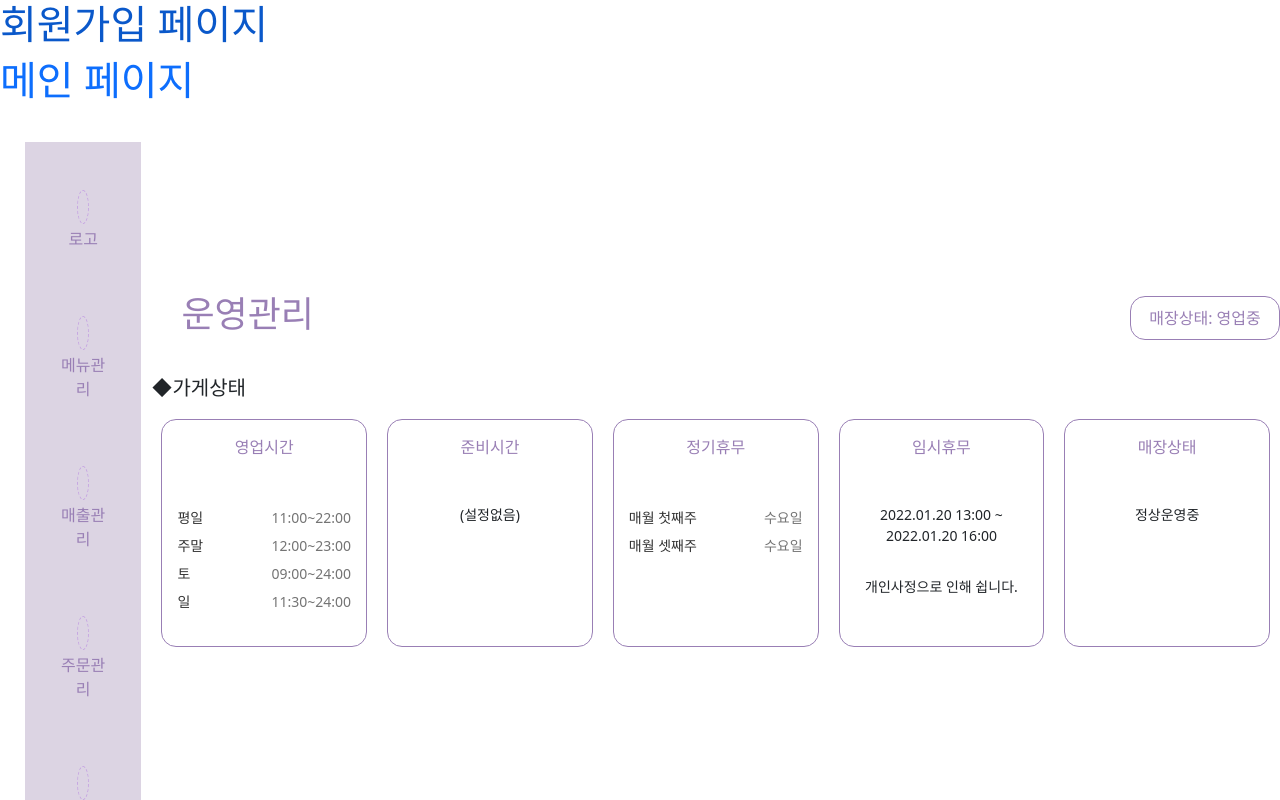
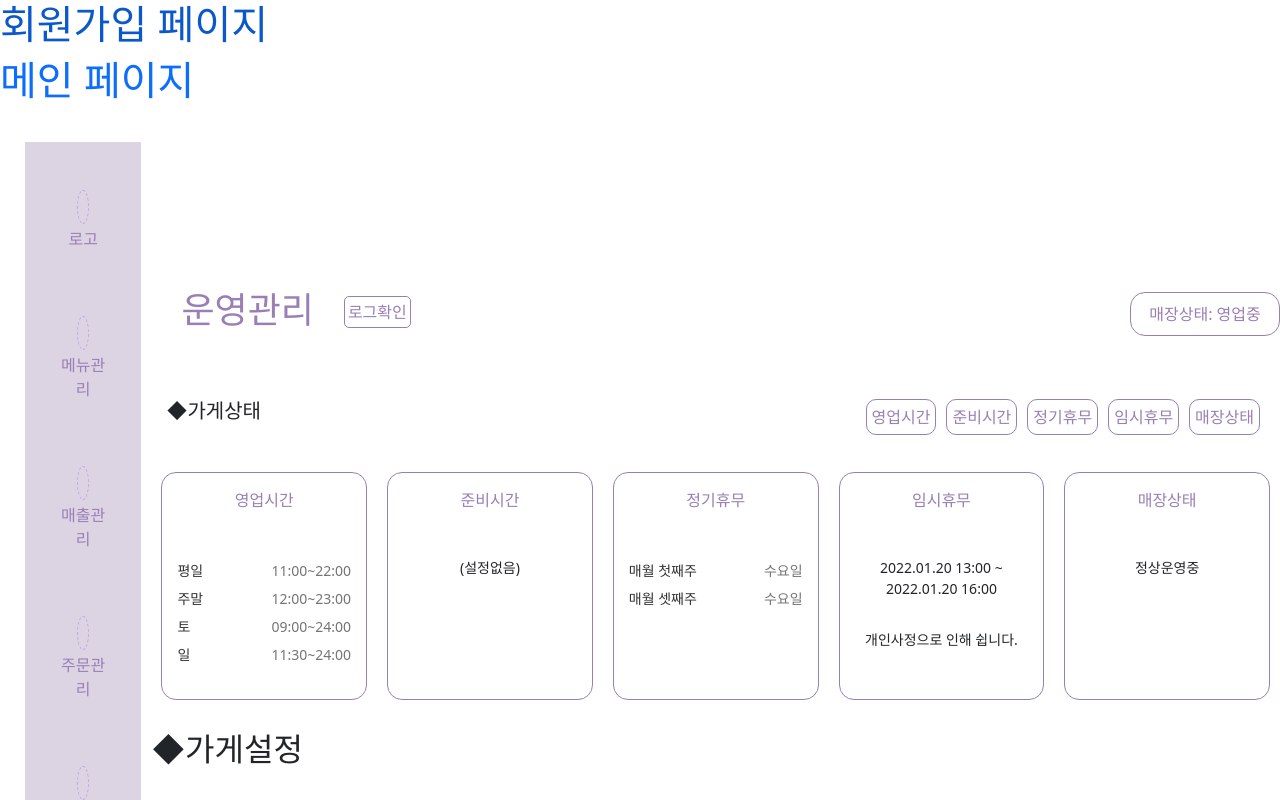
Before and after one commit to jgsjss/ding, a Vue app: page /operationmanagement in a window 1280 px wide. Shown: the top 800 px of the page. Built offline with nearby package versions, Linux system fonts and the light colour scheme; some icons are missing; what vue-sweetalert2 would draw is missing.

Commit message:
01.25 16:58
퇴근전 운영관리 작업

```diff
--- a/src/assets/css/OperationManagement/OperationManagement.css
+++ b/src/assets/css/OperationManagement/OperationManagement.css
@@ -16,9 +16,47 @@
     color:#997fb5;
     font-size:36px;
     padding:0 30px;
+    float:left;
+    line-height:0.8;
+}
+.logcheck_btn {
+  border:1px solid #997fb5;
+  border-radius:5px;
+  background:white;
+  color:#997fb5;
+  padding:3px;
 }
 .operation_text {
     font-size:20px;
+}
+
+/* 가게상태 */
+.shop_condition {
+  display:flex;
+  justify-content: space-between;
+  padding:30px 15px;
+}
+.oper_shop_btn {
+  border:1px solid #997fb5;
+  border-radius:10px;
+  background:white;
+  color:#997fb5;
+  margin:0 5px;
+  padding:5px;
+}
+
+.xi-help-o {
+  font-size:24px;
+  color:#997fb5;
+  border:none;
+  background:white;
+}
+.shop_condition_icon {
+  width:50%;
+}
+.shop_condition_list {
+  font-size:14px;
+  text-align: center;
 }
 .oper_all_wrap {
     display:flex;
--- /dev/null
+++ b/src/view/LogCheck.vue
@@ -0,0 +1,20 @@
+<template>
+<Navbar />
+  <div>
+      <h4>운영관리 내 로그확인</h4>
+  </div>
+</template>
+
+<script>
+import Navbar from '../components/Navbar.vue';
+// import axios from 'axios';
+export default {
+  components: {
+    Navbar,
+    },
+};
+</script>
+
+<style>
+@import '../assets/css/OperationManagement/LogCheck.css';
+</style>
--- a/src/view/OperationManagement.vue
+++ b/src/view/OperationManagement.vue
@@ -4,7 +4,10 @@
 
   <div class="oper_container">
     <div class="oper_wrap">
-    <h2 class="oper_text">운영관리</h2>
+      <div>
+      <h2 class="oper_text">운영관리</h2>
+        <router-link to="/OperationManagement/LogCheck"><button type="button" class="logcheck_btn">로그확인</button></router-link>
+      </div>
       <div class="oper_right">
         <button class="main-btn" type="submit">
           <span class="condition">매장상태</span>
@@ -14,7 +17,17 @@
       </div>
       </div>
       <!--/////가게상태/////-->
+      <div class="shop_condition">
       <p class="operation_text">◆가게상태</p>
+      <div>
+        <button type="button" class="oper_shop_btn">영업시간</button>
+        <button type="button" class="oper_shop_btn">준비시간</button>
+        <button type="button" class="oper_shop_btn">정기휴무</button>
+        <button type="button" class="oper_shop_btn">임시휴무</button>
+        <button type="button" class="oper_shop_btn">매장상태</button>
+        <i class="xi-help-o"></i>
+      </div>
+      </div>
       <div class="oper_all_wrap">
       <div class="oper_box1" v-for="(a, i) in $store.state.OperationData" :key="i">
         <div class="oper_btn_box">
@@ -74,16 +87,18 @@
 
 
 
-
+<OperationSetting />
 </template>
 <script>
 import Navbar from '@/components/Navbar.vue'
 import BreakTime from '../components/BreakTime.vue';
+import OperationSetting from './OperationSetting.vue';
   export default {
 
   components:{
     Navbar,
     BreakTime,
+    OperationSetting,
   },
 
 }
--- /dev/null
+++ b/src/view/OperationSetting.vue
@@ -0,0 +1,29 @@
+<template>
+  <div class="oper_set_container">
+      <h2 class="operset_text">
+          ◆가게설정
+      </h2>
+      <div class="oper_set_wrap">
+          <!--/////영업시간 고정/////-->
+          <div class="opening_wrap">
+              <h4></h4>
+          </div>
+          <!--/////준비시간 평소에는 hidden/////-->
+          <div></div>
+          <!--/////임시휴무 평소에는 hidden/////-->
+          <div></div>
+          <!--/////정기휴무 평소에는 hidden/////-->
+          <div></div>
+      </div>
+  </div>
+</template>
+
+<script>
+export default {
+
+}
+</script>
+
+<style>
+
+</style>
```
Also changed, not shown: src/router/index.js (+16 -0 lines), src/assets/css/OperationManagement/LogCheck.css (added), src/assets/css/OperationManagement/OperationSetting.css (added).
